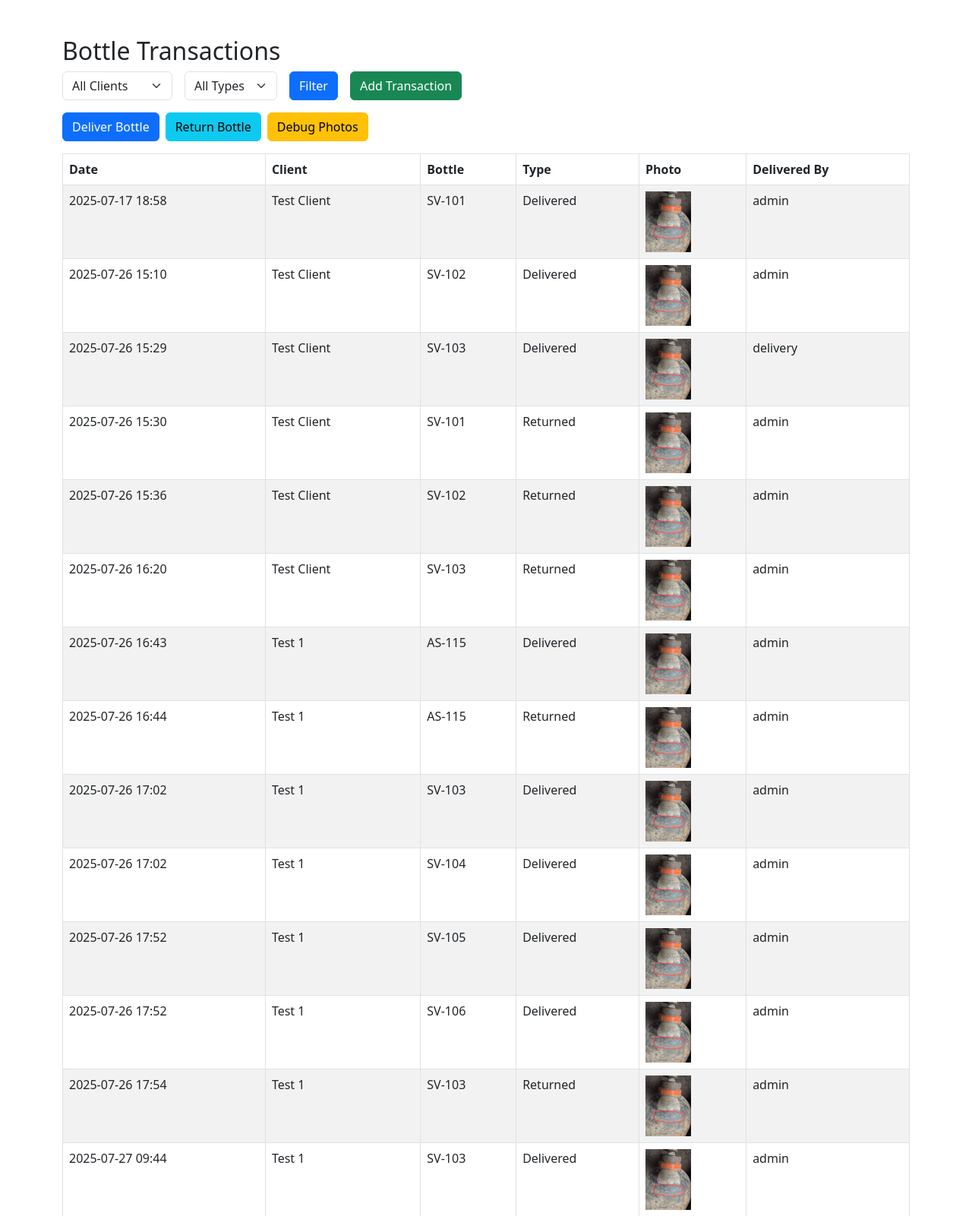
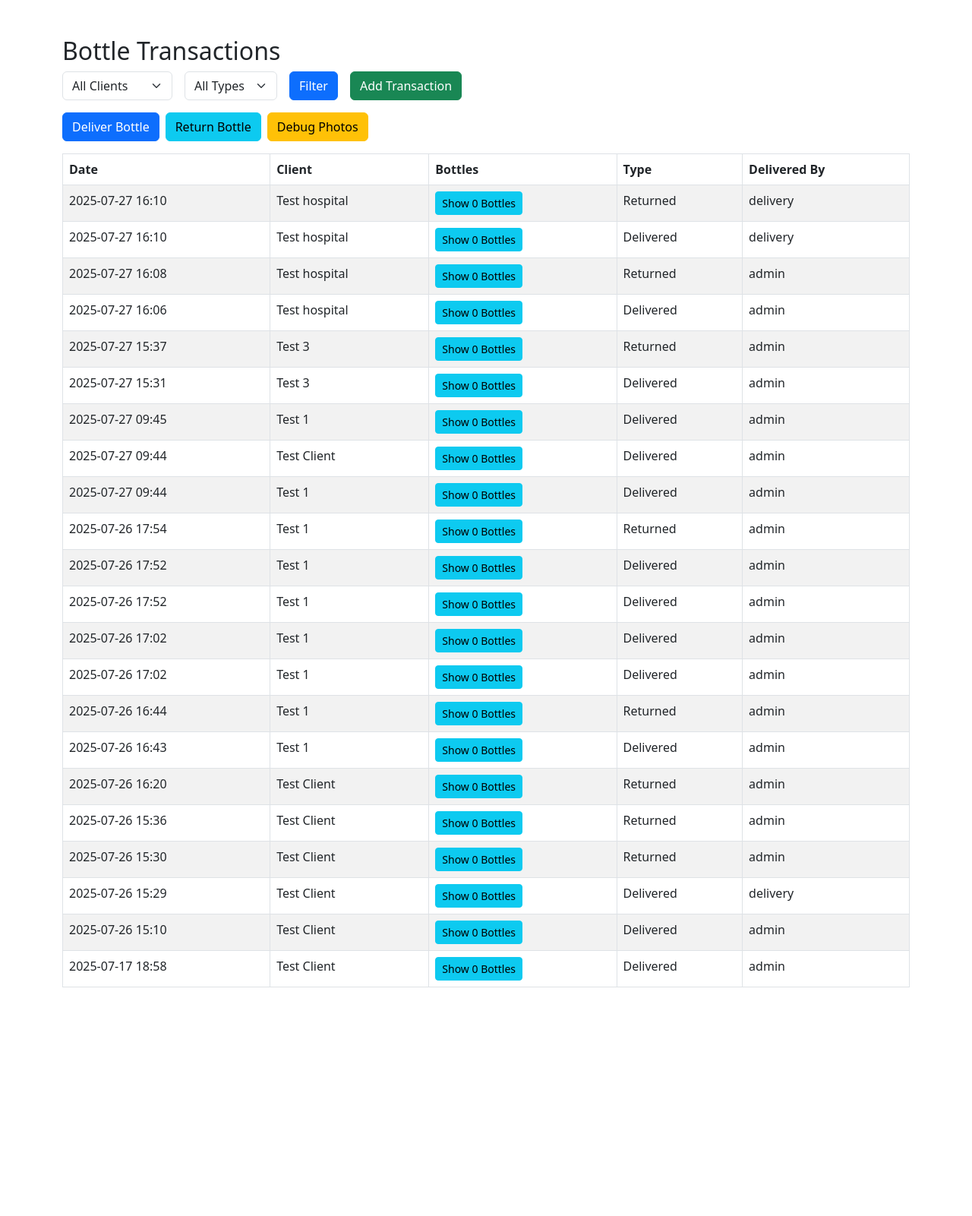
Before and after one commit to ashishmishra1998/O2_MGMT, a Django app: page /transactions/ in a window 1280 px wide. Shown: the part 56-1657 px from the top of the page at 76% size. After the commit the page ends 1356 px from the top, so only its background shows below. Run offline with Django 5.2, Linux system fonts and the light colour scheme; a user stored in the database is signed in; data comes from the database, SQL or seed files in the repository; data that the repository does not hold is empty; some libraries are stand-ins or nearby versions.

Commit message:
multiple bottle management, billing fixes

```diff
--- a/bottle_MGMT/views.py
+++ b/bottle_MGMT/views.py
@@ -4,7 +4,7 @@ from django.contrib.auth.models import User
 from django.http import HttpResponse
 from .models import Client
 from .forms import TransactionForm, AdminProfileForm, BottlePricingForm, ClientForm, AddBottlesForm
-from .models import Transaction, Bottle, Bill, BillTransaction
+from .models import Transaction, Bottle, Bill, BillTransaction, TransactionPhoto
 from django.contrib.auth.decorators import login_required
 from django.utils import timezone
 from datetime import timedelta
@@ -57,6 +57,7 @@ def admin_dashboard(request):
     in_stock = Bottle.objects.filter(status='in_stock').count()
     pending = delivered  # Bottles delivered but not yet returned
     recent_transactions = Transaction.objects.order_by('-date')[:5]
+    recent_transactions = Transaction.objects.prefetch_related('bottles').order_by('-date')[:5]
     return render(request, 'admin_dashboard.html', {
         'total_bottles': total_bottles,
         'delivered': delivered,
@@ -99,38 +100,29 @@ def client_list(request):
     from .models import Transaction
     client_stats = []
     for client in clients:
-        delivered = Transaction.objects.filter(client=client, transaction_type='delivered').count()
-        returned = Transaction.objects.filter(client=client, transaction_type='returned').count()
-        pending = delivered - returned
+        delivered_bottles = sum(
+            t.bottles.count() for t in Transaction.objects.filter(client=client, transaction_type='delivered')
+        )
+        # Count bottles for returned transactions
+        returned_bottles = sum(
+            t.bottles.count() for t in Transaction.objects.filter(client=client, transaction_type='returned')
+        )
+        pending_bottles = delivered_bottles - returned_bottles
 
-        # Count unbilled transactions for billing info (excluding custom billed transactions)
-        custom_billed_transaction_ids = BillTransaction.objects.filter(
-            bill__client=client,
-            bill__bill_type='custom'
-        ).values_list('transaction_id', flat=True)
-
-        unbilled_delivered = Transaction.objects.filter(
-            client=client,
-            transaction_type='delivered',
-            billed=False
-        ).exclude(id__in=custom_billed_transaction_ids).count()
-
-        unbilled_returned = Transaction.objects.filter(
-            client=client,
-            transaction_type='returned',
-            billed=False
-        ).exclude(id__in=custom_billed_transaction_ids).count()
-
-        unbilled_pending = unbilled_delivered - unbilled_returned
-
+        # Total bottles in delivered transactions that are not yet billed
+        pending_bill_bottles = sum(
+            t.bottles.count() for t in Transaction.objects.filter(
+                client=client,
+                transaction_type='delivered',
+                billed=False
+            )
+        )
         client_stats.append({
             'client': client,
-            'delivered': delivered,
-            'returned': returned,
-            'pending': pending,
-            'unbilled_delivered': unbilled_delivered,
-            'unbilled_returned': unbilled_returned,
-            'unbilled_pending': unbilled_pending,
+            'delivered': delivered_bottles,
+            'returned': returned_bottles,
+            'pending': pending_bottles,
+            'pending_bill_bottles': pending_bill_bottles,
         })
     return render(request, 'client_list.html', {'clients': clients, 'query': query, 'client_stats': client_stats})
 
@@ -147,17 +139,24 @@ def transaction_create(request):
             transaction = form.save(commit=False)
             transaction.delivered_by = request.user
             transaction.save()
+            form.save_m2m()
+
+            # Save multiple photos
+            photos = request.FILES.getlist('photos')
+            for photo in photos:
+                print(f"Saving photo: {photo.name}")
+                TransactionPhoto.objects.create(transaction=transaction, image=photo)
+
             # Update bottle status
-            bottle = transaction.bottle
+            bottles = transaction.bottles.all()
             if transaction.transaction_type == 'delivered':
-                bottle.status = 'delivered'
+                bottles.update(status='delivered')
             elif transaction.transaction_type == 'returned':
-                bottle.status = 'in_stock'
-            bottle.save()
+                bottles.update(status='in_stock')
             return redirect('transaction_list')
     else:
         form = TransactionForm(transaction_type=transaction_type)
-        if not form.fields['bottle'].queryset.exists():
+        if not form.fields['bottles'].queryset.exists():
             if transaction_type == 'delivered':
                 message = 'No bottles available in stock for delivery.'
             elif transaction_type == 'returned':
@@ -170,6 +169,10 @@ def transaction_list(request):
         transactions = Transaction.objects.filter(delivered_by=request.user)
     else:
         transactions = Transaction.objects.all()
+
+    # show lateset first
+    transactions = transactions.order_by('-date')
+
     # Filtering
     client_id = request.GET.get('client')
     if client_id:
@@ -177,6 +180,7 @@ def transaction_list(request):
     transaction_type = request.GET.get('type')
     if transaction_type:
         transactions = transactions.filter(transaction_type=transaction_type)
+    transactions = transactions.prefetch_related('bottles')
     return render(request, 'transaction_list.html', {
         'transactions': transactions,
         'clients': Client.objects.all(),
@@ -307,7 +311,7 @@ def custom_billing_view(request, client_id):
     transaction_type = request.GET.get('transaction_type', '')
 
     # Get all transactions for this client
-    transactions = Transaction.objects.filter(client=client).order_by('-date')
+    transactions = Transaction.objects.filter(client=client, transaction_type='delivered').order_by('-date')
 
     # Apply filters
     if start_date:
@@ -391,23 +395,17 @@ def create_custom_bill(request, client_id):
         return redirect('custom_billing', client_id=client_id)
 
     # Calculate bill amounts
-    delivered_count = selected_transactions.filter(transaction_type='delivered').count()
-    returned_count = selected_transactions.filter(transaction_type='returned').count()
-    pending_count = delivered_count - returned_count
+    total_bottles_delivered = sum(t.bottles.count() for t in selected_transactions)
+    price = BottlePricing.get_solo().price
+    total_amount = total_bottles_delivered * price
 
-    if pending_count <= 0:
-        messages.error(request, 'No pending bottles to bill. Delivered bottles must exceed returned bottles.')
-        return redirect('custom_billing', client_id=client_id)
-
-    price = BottlePricing.get_solo().price
-    total_amount = pending_count * price
 
     # Create custom bill
     bill = Bill.objects.create(
         client=client,
-        delivered_bottles=delivered_count,
-        returned_bottles=returned_count,
-        pending_bottles=pending_count,
+        delivered_bottles=total_bottles_delivered,
+        returned_bottles=0,
+        pending_bottles=total_bottles_delivered,
         price_per_bottle=price,
         total_amount=total_amount,
         generated_by=request.user,
@@ -425,7 +423,7 @@ def create_custom_bill(request, client_id):
     # Mark transactions as billed
     selected_transactions.update(billed=True)
 
-    messages.success(request, f'Custom bill created successfully for {pending_count} pending bottles.')
+    messages.success(request, f'Custom bill created successfully for {total_bottles_delivered} bottles.')
 
     # Redirect to bill view
     return redirect('generate_bill', client_id=client_id, bill_id=bill.id)
@@ -457,24 +455,28 @@ def generate_bill(request, client_id, bill_id=None):
         return render(request, 'generate_bill.html', context)
 
     # Original automated billing logic
-    # Only count unbilled transactions that are not in custom bills
-    delivered = Transaction.objects.filter(client=client, transaction_type='delivered', billed=False).count()
-    returned = Transaction.objects.filter(client=client, transaction_type='returned', billed=False).count()
-    pending = delivered - returned
+    delivered_transactions = Transaction.objects.filter(
+        client=client, transaction_type='delivered', billed=False
+    )
+    delivered_count = delivered_transactions.count()
+    delivered_bottles = sum(t.bottles.count() for t in delivered_transactions)
+
+    if delivered_count == 0:
+        messages.warning(request, 'No new delivered transactions to bill for this client.')
+        return redirect('client_list')
+
+    returned_transactions = Transaction.objects.filter(client=client, transaction_type='returned', billed=False)
+    returned_bottles = sum(t.bottles.count() for t in returned_transactions)
+    pending_bottles = delivered_bottles - returned_bottles
     price = BottlePricing.get_solo().price
-    total = pending * price
-
-    # Check if there are any transactions to bill
-    if delivered == 0 and returned == 0:
-        messages.warning(request, 'No new transactions to bill for this client.')
-        return redirect('client_list')
+    total = delivered_bottles * price
 
     # Save bill to database
     bill = Bill.objects.create(
         client=client,
-        delivered_bottles=delivered,
-        returned_bottles=returned,
-        pending_bottles=pending,
+        delivered_bottles=delivered_count,
+        returned_bottles=returned_bottles,
+        pending_bottles=pending_bottles,
         price_per_bottle=price,
         total_amount=total,
         generated_by=request.user,
@@ -491,9 +493,9 @@ def generate_bill(request, client_id, bill_id=None):
 
     context = {
         'client': client,
-        'delivered': delivered,
-        'returned': returned,
-        'pending': pending,
+        'delivered': delivered_count,
+        'returned': returned_bottles,
+        'pending': pending_bottles,
         'price': price,
         'total': total,
         'bill': bill,
--- a/templates/client_list.html
+++ b/templates/client_list.html
@@ -56,7 +56,7 @@
                 <th>Total Delivered</th>
                 <th>Total Returned</th>
                 <th>Total Pending</th>
-                <th>Unbilled Pending</th>
+                <th>Unbilled bottles</th>
                 <th>Actions</th>
             </tr>
         </thead>
@@ -73,10 +73,10 @@
                 <td>{{ stat.delivered }}</td>
                 <td>{{ stat.returned }}</td>
                 <td>{{ stat.pending }}</td>
-                <td>{{ stat.unbilled_pending }}</td>
+                <td>{{ stat.pending_bill_bottles }}</td>
                 <td>
                     <div class="btn-group" role="group">
-                        {% if stat.unbilled_pending > 0 %}
+                        {% if stat.pending_bill_bottles > 0 %}
                             <a href="{% url 'generate_bill' stat.client.id %}" class="btn btn-sm btn-info">Auto Bill</a>
                         {% else %}
                             <button class="btn btn-sm btn-secondary" disabled>No New Transactions</button>
--- /dev/null
+++ b/templates/partials/transaction_bottle_modal.html
@@ -0,0 +1,35 @@
+{% comment %} Usage: {% include 'partials/bottles_photos_modal.html' with transaction=t %} {% endcomment %}
+<div class="modal fade" id="bottlesModal{{ transaction.id }}" tabindex="-1" aria-labelledby="bottlesModalLabel{{ transaction.id }}" aria-hidden="true">
+  <div class="modal-dialog">
+    <div class="modal-content">
+      <div class="modal-header">
+        <h5 class="modal-title" id="bottlesModalLabel{{ transaction.id }}">Bottles for Transaction #{{ transaction.id }}</h5>
+        <button type="button" class="btn-close" data-bs-dismiss="modal" aria-label="Close"></button>
+      </div>
+      <div class="modal-body">
+        <ul class="list-group mb-3">
+          {% for bottle in transaction.bottles.all %}
+            <li class="list-group-item">{{ bottle.code }}</li>
+          {% empty %}
+            <li class="list-group-item">No bottles</li>
+          {% endfor %}
+        </ul>
+        <hr>
+        <h6 class="mt-3 mb-2">Photos</h6>
+        <div class="row g-2">
+          {% for photo in transaction.photos.all %}
+            <div class="col-md-3 mb-2">
+              <a href="{{ photo.image.url }}" target="_blank">
+                <img src="{{ photo.image.url }}" alt="Transaction Photo"
+                     class="img-fluid rounded border transaction-photo-thumb"
+                     style="max-height:120px; cursor:pointer;">
+              </a>
+            </div>
+          {% empty %}
+            <div class="col-12 text-muted">No photos uploaded for this transaction.</div>
+          {% endfor %}
+        </div>
+      </div>
+    </div>
+  </div>
+</div>
--- a/templates/transaction_list.html
+++ b/templates/transaction_list.html
@@ -63,9 +63,8 @@
             <tr>
                 <th>Date</th>
                 <th>Client</th>
-                <th>Bottle</th>
+                <th>Bottles</th>
                 <th>Type</th>
-                <th>Photo</th>
                 <th>Delivered By</th>
             </tr>
         </thead>
@@ -74,15 +73,16 @@
             <tr>
                 <td>{{ t.date|date:'Y-m-d H:i' }}</td>
                 <td>{{ t.client.name }}</td>
-                <td>{{ t.bottle.code }}</td>
+                <td>
+                    {% with t.bottles.count as bottle_count %}
+                    <button type="button" class="btn btn-sm btn-info" data-bs-toggle="modal" data-bs-target="#bottlesModal{{ t.id }}">
+                        Show {{ bottle_count }} Bottle{% if bottle_count != 1 %}s{% endif %}
+                    </button>
+                    {% endwith %}
+                    <!-- Modal -->
+                     {% include 'partials/transaction_bottle_modal.html' with transaction=t %}
+                </td>
                 <td>{{ t.get_transaction_type_display }}</td>
-                <td>
-                    {% if t.photo %}
-                        <img src="{{ t.photo.url }}" alt="Bottle Photo" style="max-width:80px; max-height:80px;">
-                    {% else %}
-                        No photo
-                    {% endif %}
-                </td>
                 <td>{{ t.delivered_by.username }}</td>
             </tr>
             {% empty %}
@@ -93,5 +93,6 @@
         </tbody>
     </table>
 </div>
+<script src="https://cdn.jsdelivr.net/npm/bootstrap@5.3.0/dist/js/bootstrap.bundle.min.js"></script>
 </body>
 </html>
```
Also changed, not shown: bottle_MGMT/forms.py (+16 -4 lines), bottle_MGMT/models.py (+8 -2 lines), templates/admin_dashboard.html (+12 -10 lines), templates/custom_billing.html (+26 -4 lines), templates/generate_bill.html (+3 -10 lines), templates/transaction_create.html (+26 -8 lines), bottle_MGMT/migrations/0011_remove_transaction_bottle_transaction_bottles.py (added), bottle_MGMT/migrations/0012_remove_transaction_photo_transactionphoto.py (added).
